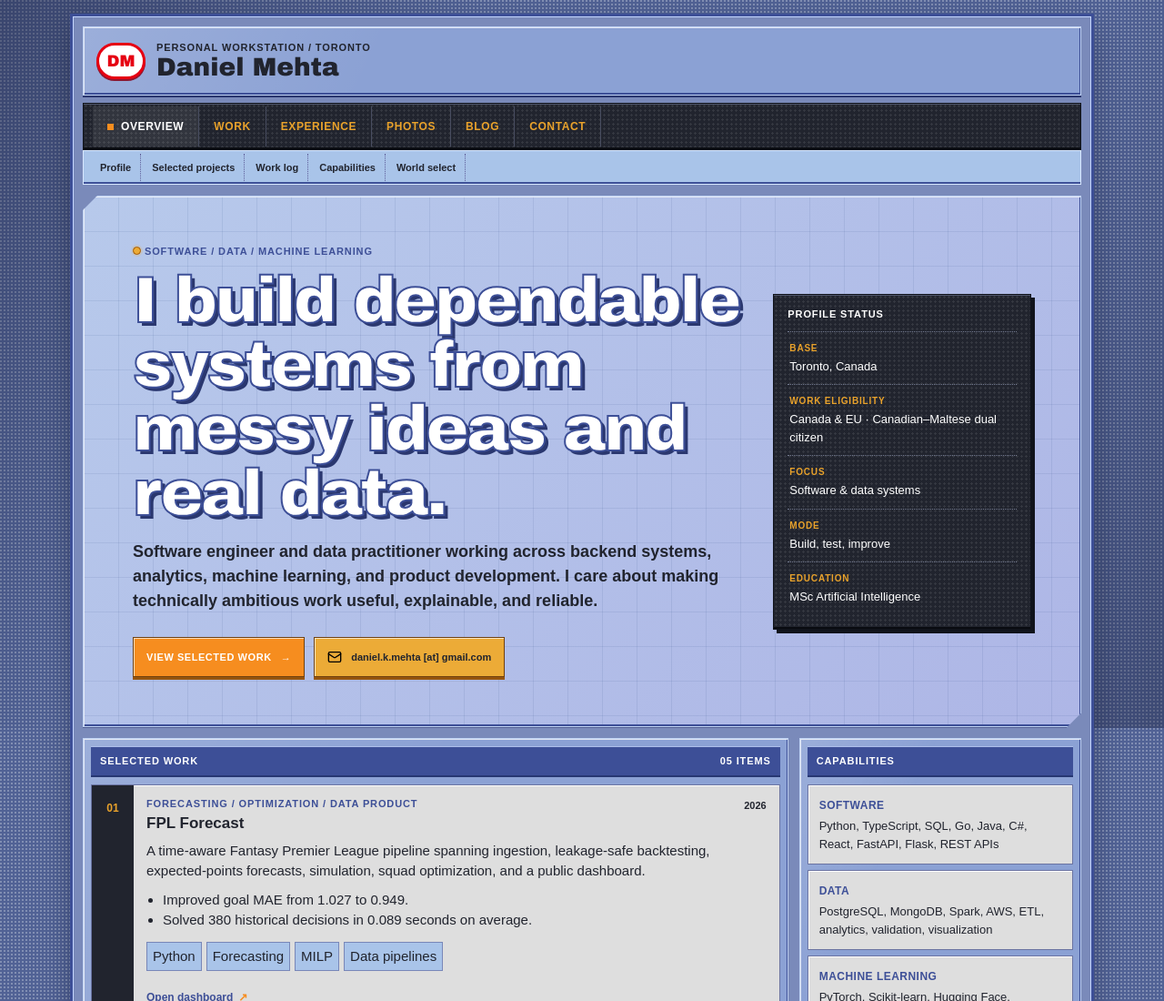
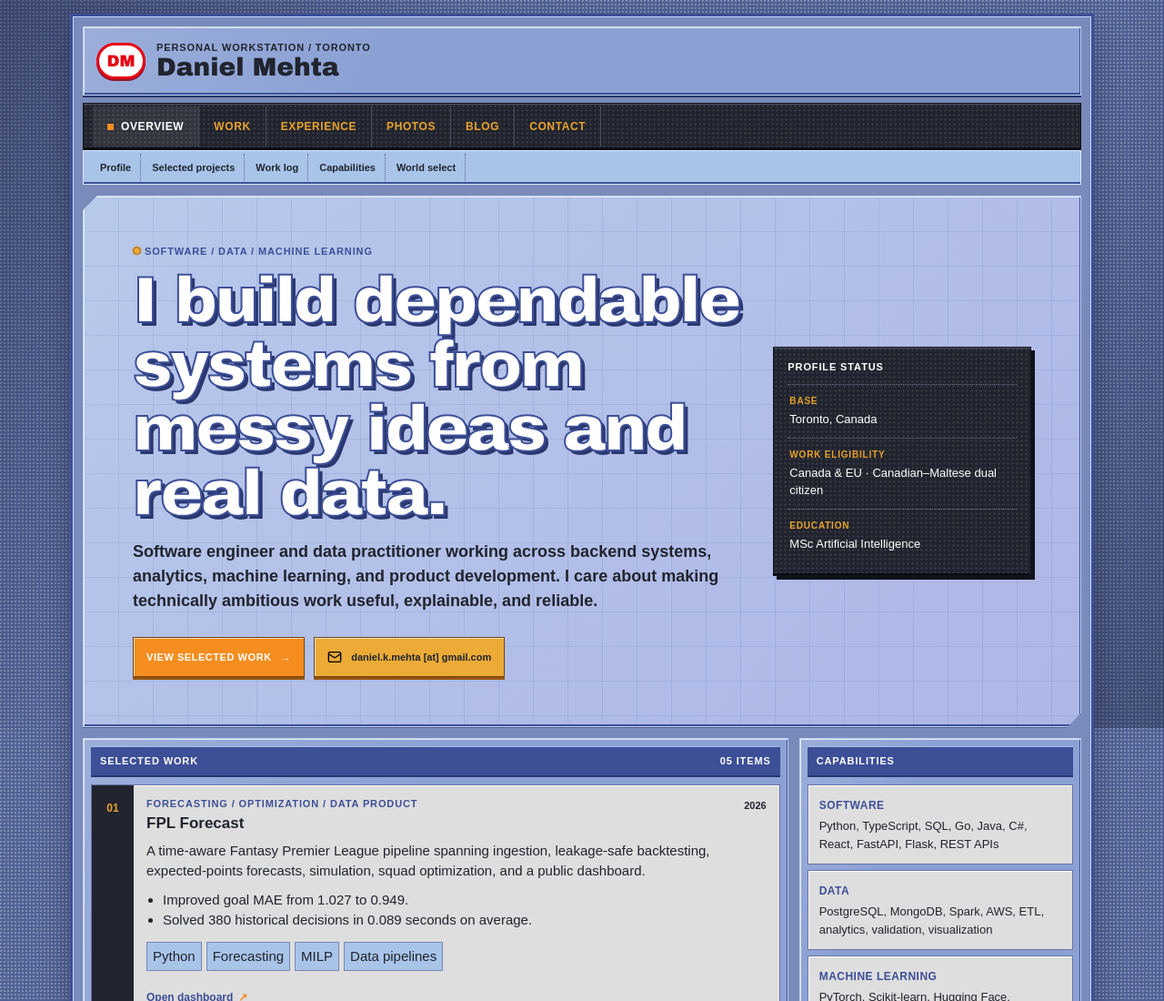
Before and after one commit to daniel-mehta/daniel-mehta.github.io, a plain HTML site: page index.html in a window 1280 px wide. Shown: the top 1100 px of the page at 91% size. Drawn offline with Linux system fonts and the light colour scheme.

Commit message:
Remove focus and mode profile fields
Remove the FOCUS and MODE entries from the profile readout.

```diff
--- a/index.html
+++ b/index.html
@@ -69,8 +69,6 @@
             <dl class="profile-readout">
               <div><dt>BASE</dt><dd>Toronto, Canada</dd></div>
               <div><dt>WORK ELIGIBILITY</dt><dd>Canada &amp; EU · Canadian–Maltese dual citizen</dd></div>
-              <div><dt>FOCUS</dt><dd>Software & data systems</dd></div>
-              <div><dt>MODE</dt><dd>Build, test, improve</dd></div>
               <div><dt>EDUCATION</dt><dd>MSc Artificial Intelligence</dd></div>
             </dl>
           </aside>
```
